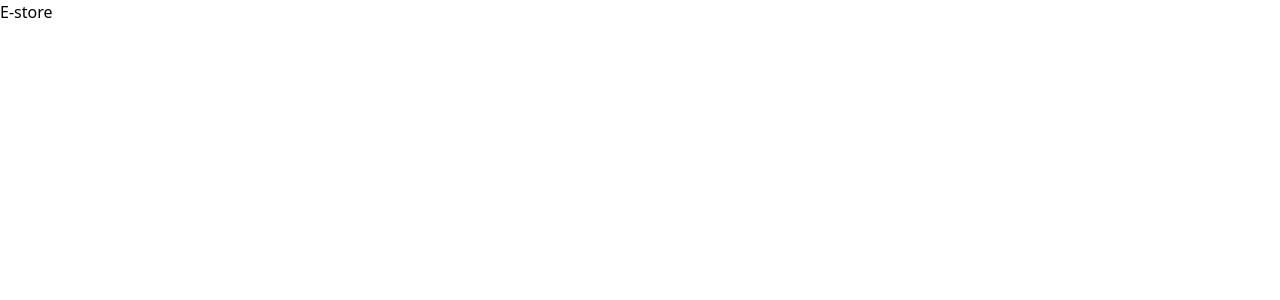
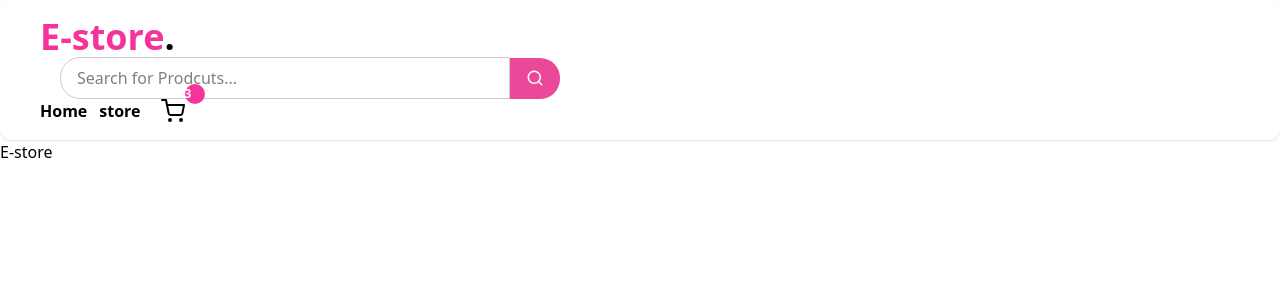
Before and after one commit to coder8820/Nextjs, a Next.js app in the folder e-store/: page / in a window 1280 px wide. Shown: the top 300 px of the page. Built offline with nearby package versions, Linux system fonts and the light colour scheme.

Commit message:
working on header of the web page

```diff
--- a/e-store/src/components/Header.jsx
+++ b/e-store/src/components/Header.jsx
@@ -1,10 +1,54 @@
-import React from "react";
 import Container from "./Container";
+import styles from "@/styles/header.module.css";
+import { FiSearch, FiShoppingCart } from "react-icons/fi";
 
 export default function Header() {
   return (
-    <header>
-      <Container></Container>
+    <header className={`${styles.header} py-3 px-1 shadow`}>
+      <Container>
+        <div className="flex item-center">
+          <span className="text-pink-500 font-bold text-4xl">
+            E-store<b className="text-black">.</b>
+          </span>
+        </div>
+        {/* Search Bar */}
+        <div className={`${styles.searchBar} flex items-center`}>
+          <input
+            type="text"
+            placeholder="Search for Prodcuts..."
+            className={`${styles.searchInput}`}
+          />
+          <button className={styles.searchButton}>
+            <FiSearch size={18} />
+          </button>
+        </div>
+        {/* Navigation bar */}
+        <NavBar />
+      </Container>
     </header>
   );
 }
+
+// navBar
+const NavBar = () => {
+  return (
+    <nav className="flex items-center gap-5">
+      {/* Navigation links */}
+      <ul className="flex items-center gap-3 font-semibold">
+        {/* import React from "react"; */}
+        <li className={styles.navLink}>Home</li>
+        <li className={styles.navLink}>store</li>
+      </ul>
+      {/* cart icon */}
+      <div className="relative">
+        <FiShoppingCart color="black" size={24} />
+        <span
+          className={`${styles.cartBadge} absolute top-[-15px] right-[-20px] bg-pink-500
+          text-white text-xs font-bold w-5 h-5 flex items-center justity-center rounded-full`}
+        >
+          3
+        </span>
+      </div>
+    </nav>
+  );
+};
--- a/e-store/src/styles/header.module.css
+++ b/e-store/src/styles/header.module.css
@@ -36,12 +36,13 @@
     border: none;
 }
 
-.navLinks a{
+.navLink a{
     color: #333;
+    cursor: pointer;
     transition: color 0.3s all;
 }
 
-.navLinks a:hover{
+.navLink a:hover{
     color: #ec4899;
 }
 
@@ -50,6 +51,8 @@
     font-weight: bold;
 }
 
+
+/*
 .profileButton{
     background: none;
     border: none;
@@ -68,4 +71,4 @@
     display: flex;
     flex-direction: column;
     min-width: 150px;
-}
+} */
```
